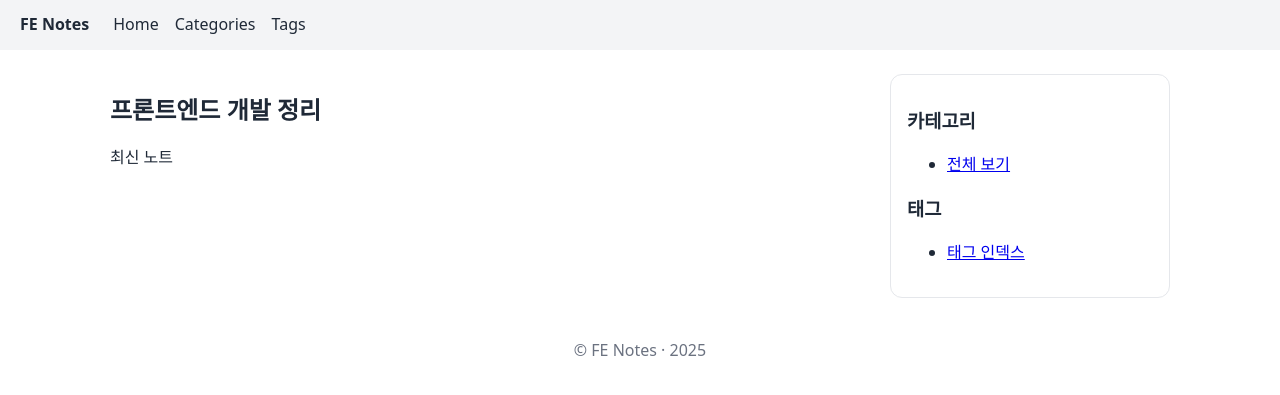
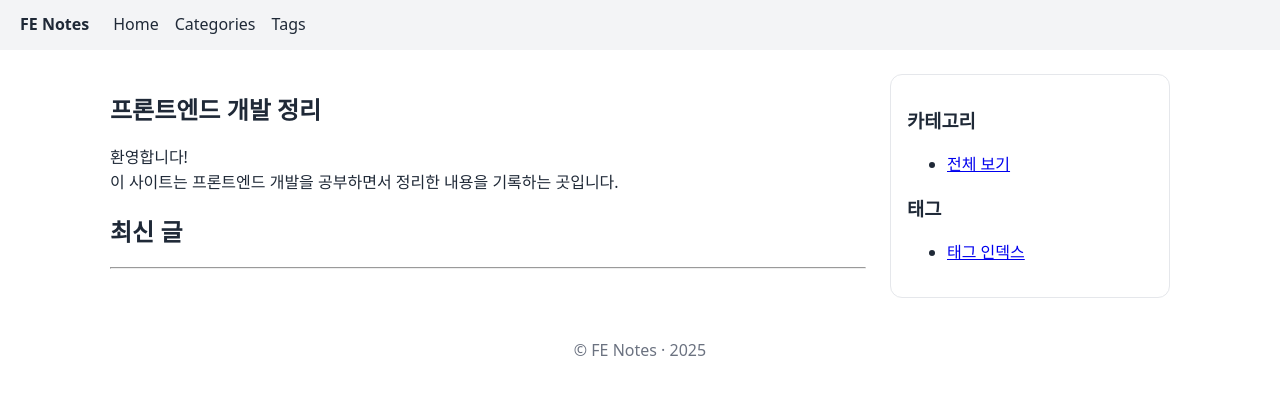
Before and after one commit to rainabak/rainabak.github.io, a Jekyll site: the page built from index.md, in a window 1280 px wide. Shown: the top 395 px of the page. Built offline with Jekyll 4.4.1, drawn with Linux system fonts in a browser that asks for light colours.

Commit message:
Update index.md

```diff
--- a/index.md
+++ b/index.md
@@ -5,20 +5,14 @@ layout: default
 
 # 프론트엔드 개발 정리
 
-최신 노트
+환영합니다!
+이 사이트는 프론트엔드 개발을 공부하면서 정리한 내용을 기록하는 곳입니다.
+
+## 최신 글
 
 {% assign sorted = site.notes | sort: 'date' | reverse %}
-{% for note in sorted limit:6 %}
-<div class="card">
-  <h3><a href="{{ note.url | relative_url }}">{{ note.title }}</a></h3>
-  <p>{{ note.excerpt | default: note.description }}</p>
-  {% if note.tags %}
-  <p>
-    {% for t in note.tags %}
-      <span class="tag">#{{ t }}</span>
-    {% endfor %}
-  </p>
-  {% endif %}
-  <small>{{ note.date | date: "%Y-%m-%d" }}</small>
-</div>
+{% for note in sorted limit:5 %}
+- [{{ note.title }}]({{ note.url | relative_url }}) — {{ note.date | date: "%Y-%m-%d" }}
 {% endfor %}
+
+---
```
